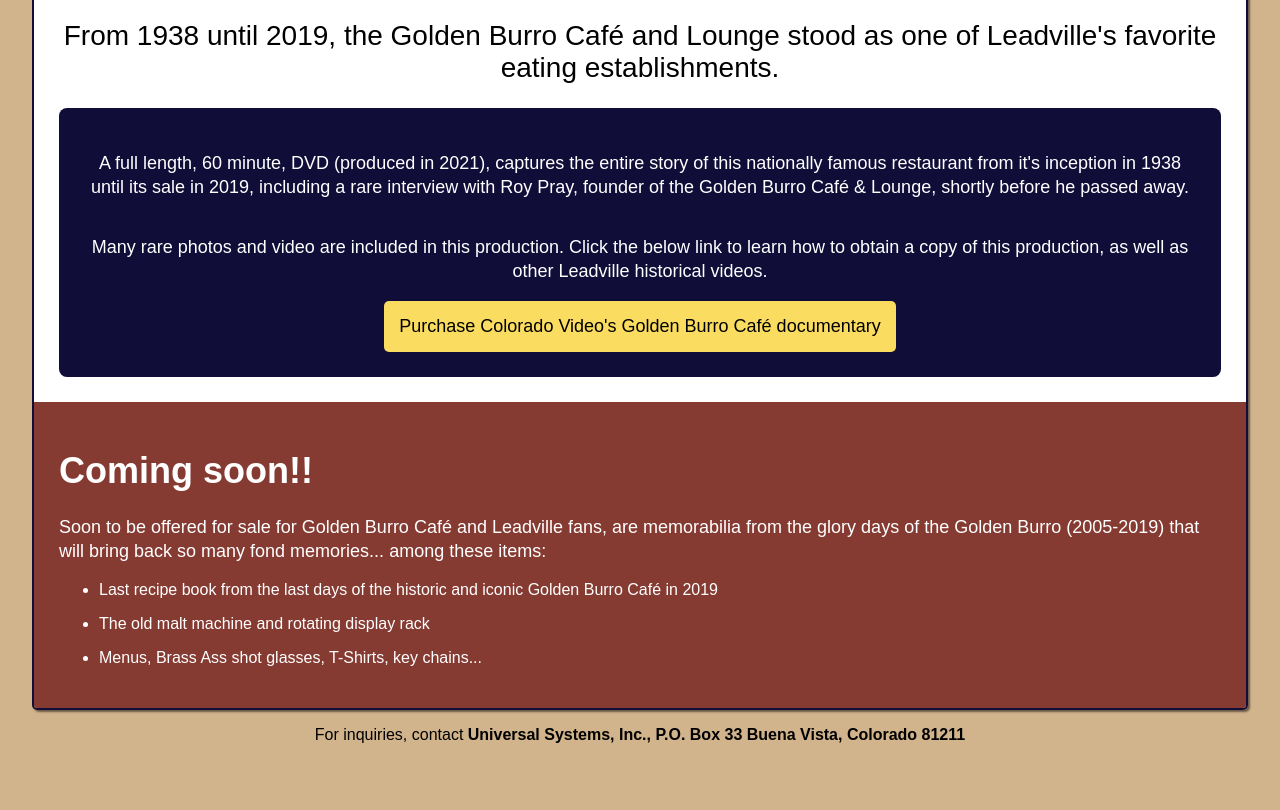
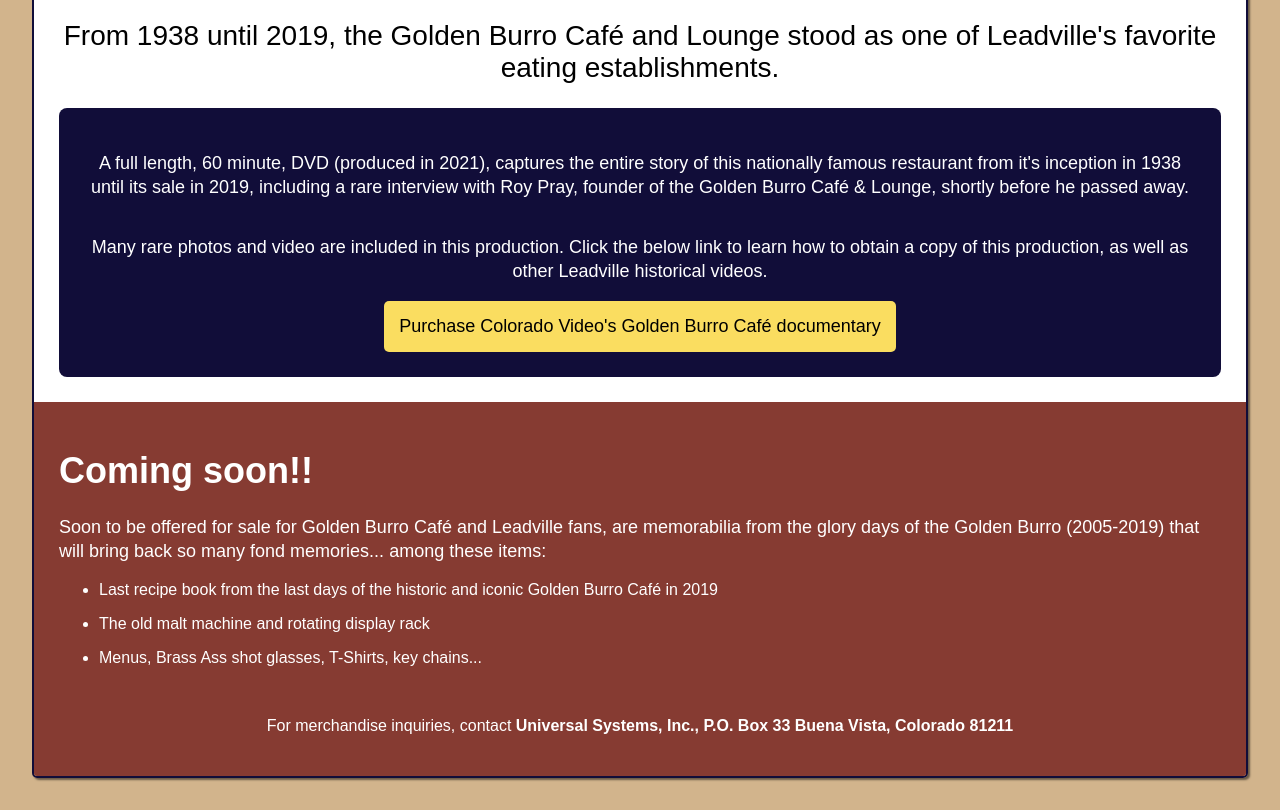
Before and after one commit to designelixir/GoldenBurroCafe, a plain HTML site: page index.html in a window 1280 px wide. Shown: the part 543-1353 px from the top of the page. Drawn offline with Linux system fonts and the light colour scheme; a web font is replaced by a local one.

Commit message:
small styling changes

```diff
--- a/index.html
+++ b/index.html
@@ -29,14 +29,15 @@
                 <div style="width: 50%; border-bottom: 3px solid var(--gold)"></div>
                 <h2 class="centered-text">From 1938 until 2019, the Golden Burro Café and Lounge stood as one of Leadville's favorite eating establishments.</h2>
                 <div class="basic-padding flex-center-center flex-column" style="background-color: var(--navy); border-radius: 8px;">
-
-                            <h3 class="white-text centered-text">A full length, 60 minute, DVD (produced in 2021), captures the entire story of this nationally famous restaurant from it's inception in 1938 until its sale in 2019, including a rare interview with Roy Pray, founder of the Golden Burro Café & Lounge, shortly before he passed away.</h3>
+                    <div class="flex-center-center flex-column">
+                            <h3 class="white-text centered-text">A full length, 60 minute, DVD (produced in 2021), captures the entire story of this nationally famous restaurant from it's inception in 1938 until its sale in 2019, including a rare interview with <span style="white-space: no-wrap">Roy Pray,</span> founder of the Golden Burro Café & Lounge, shortly before he passed away.</h3>
 
                             <h3 class="white-text centered-text">Many rare photos and video are included in this production. Click the below link to learn how to obtain a copy of this production, as well as other Leadville historical videos.</h3>
 
 
 
                     <a href="https://www.coloradovideos.com/videoTitles/leadvilles-golden-burro-cafe" target="_blank"><button>Purchase Colorado Video's Golden Burro Café documentary</button></a>
+                </div>
                 </div>
 
             </div>
@@ -50,11 +51,14 @@
                         <li><p>The old malt machine and rotating display rack</p></li>
                         <li><p>Menus, Brass Ass shot glasses, T-Shirts, key chains...</p></li>
                     </ul>
+                    <br>
+                    <p class="centered-text ">For merchandise inquiries, contact <strong>Universal Systems, Inc., P.O. Box 33
+                        Buena Vista, Colorado 81211</strong></p>
+
             </div>
         </div>
         <div>
-            <p class="centered-text ">For inquiries, contact <strong>Universal Systems, Inc., P.O. Box 33
-                Buena Vista, Colorado 81211</strong></p>
+
         </div>
     </main>
 
```
